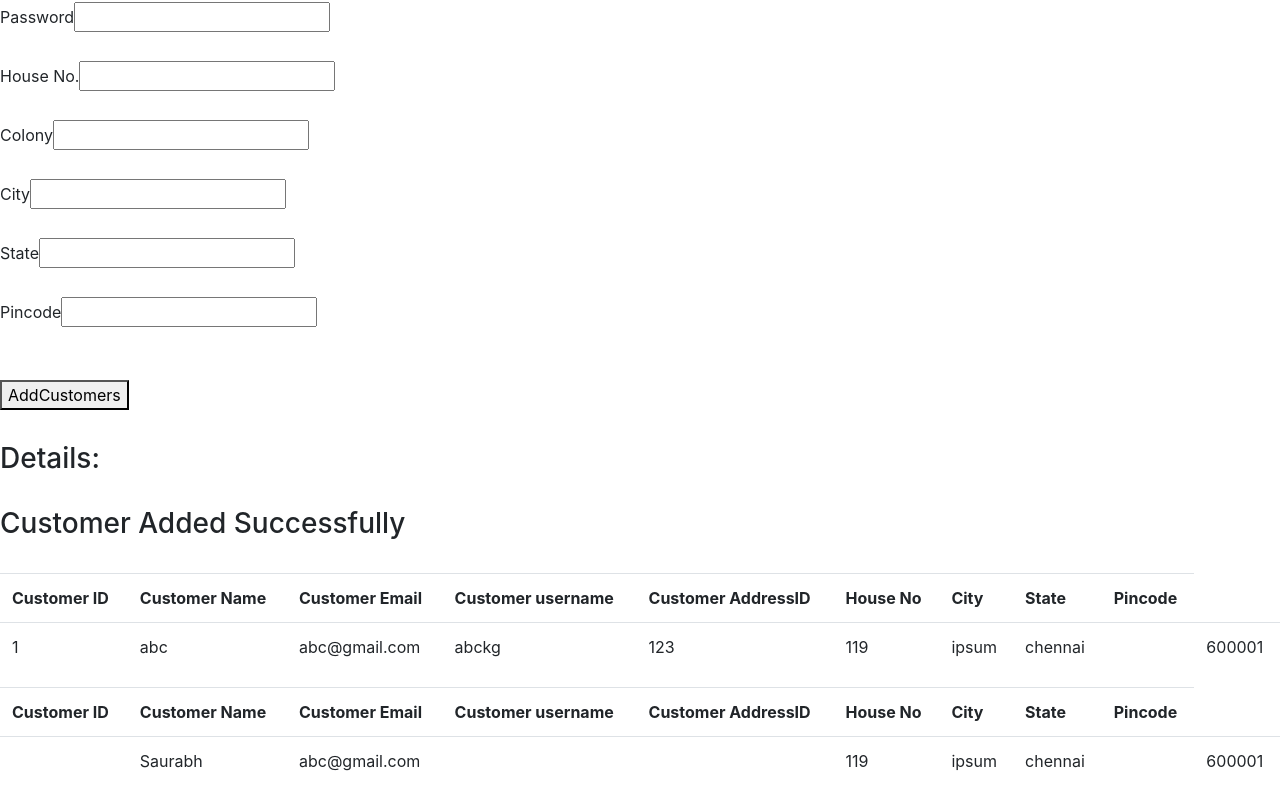
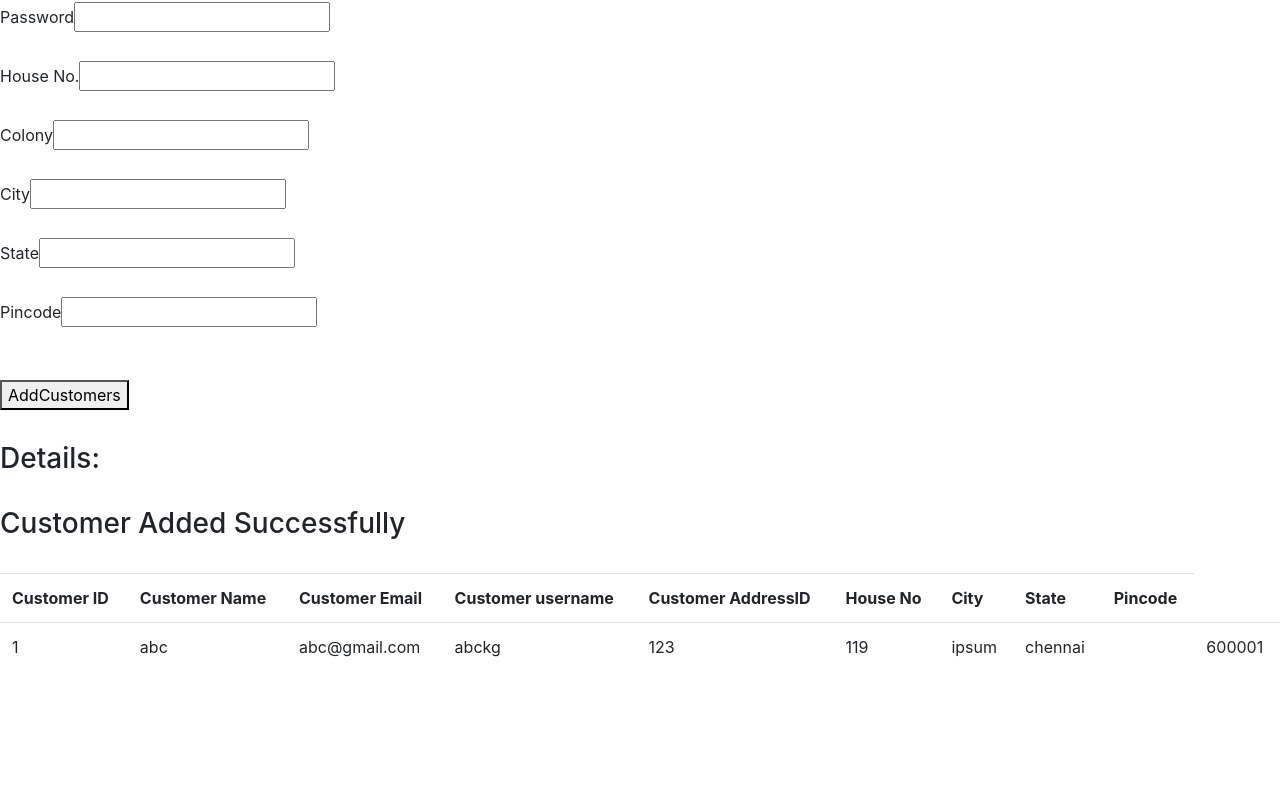
Before and after one commit to yashbhatia100/OnlinePlantNursery-UI, a React (Create React App) app in the folder onlineplantnursery/: page / in a window 1280 px wide. Shown: the part 663-1464 px from the top of the page. After the commit the page ends 1350 px from the top, so only its background shows below. Built offline with nearby package versions, Linux system fonts and the light colour scheme.

Commit message:
customer component updated

```diff
--- a/onlineplantnursery/src/App.js
+++ b/onlineplantnursery/src/App.js
@@ -39,36 +39,9 @@ function App() {
      <GetCustomer/>
      <br/>
      <Addcustomer/>
-     <DisplayCustomer customer = {customer1}c/>
+
      </div>
   );
 }
 
 export default App;
-
-
-
-{/*</div>function App() {
-  const customer1 = {
-    customerId : 1,
-    customerName : "Saurabh",
-    customerEmail : "abc@gmail.com",
-    userName: "saurabh123",
-    password : "xyz421",
-    houseNo : 119,
-    colony : "ipsum",
-    city  : "chennai",
-    State: "TamilNadu",
-    pincode : 600001,
-  };
-  return (
-    <div >
-      Welcome To Online Plant Nursery<br/><br/>
-      <AddCustomer/>
-      <DisplayCustomer customer = {customer1}c/>
->>>>>>> 9cfee63596f929ca00be706b9a2ff34f863a2ca1
-    </div>
-  );
-}
-
-export default App;*/}
```
